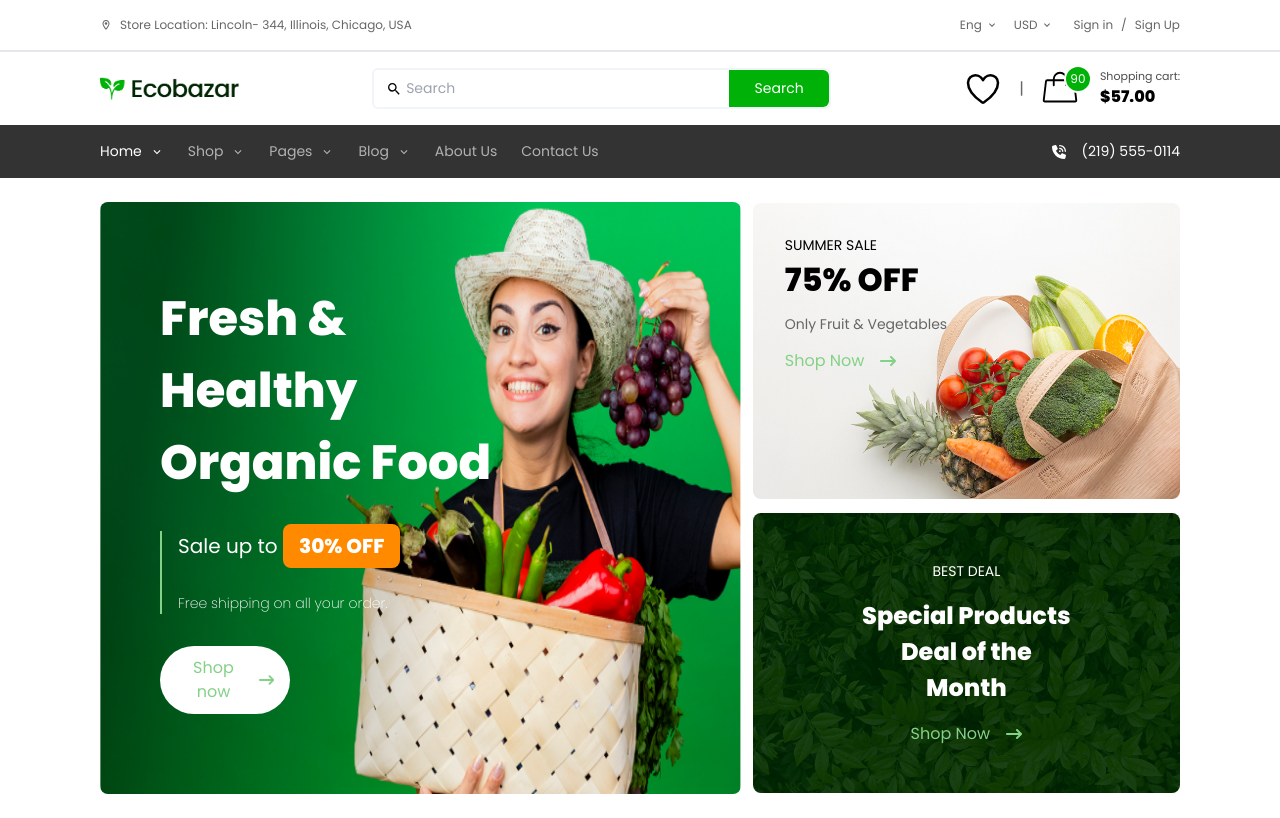
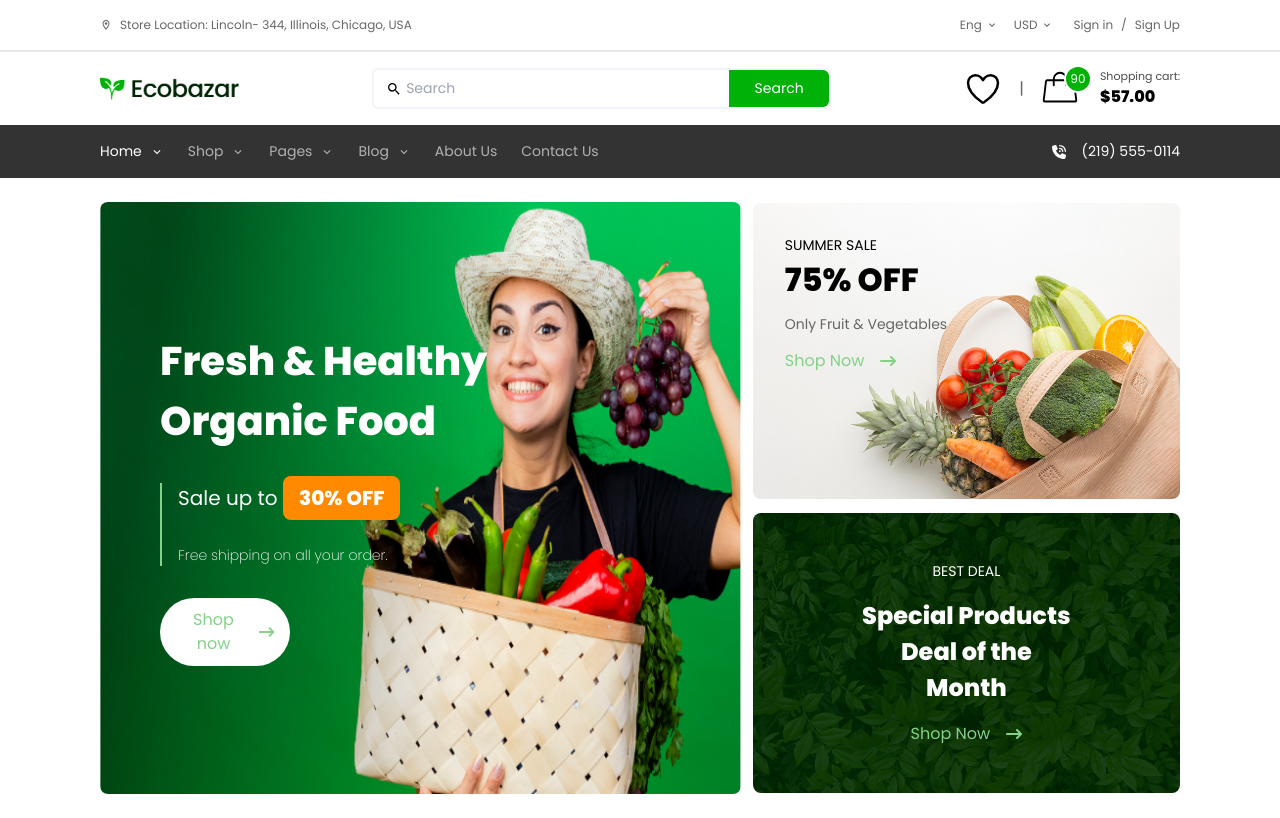
Before and after one commit to KodeNinj/Ecobazar, a Next.js app: page / in a window 1280 px wide. Built offline with nearby package versions, Linux system fonts and the light colour scheme.

Commit message:
reduce size of hero header

```diff
--- a/src/components/Hero.tsx
+++ b/src/components/Hero.tsx
@@ -18,7 +18,7 @@ const Hero = () => {
 						className="lg:w-full w-[100vw] lg:h-full lg:rounded-lg"
 					/>
 					<div className="texts absolute top-0 left-0 text-white lg:px-[60px] md:px-[40px] px-[20px] flex flex-col  justify-center h-full ">
-						<h2 className="herotext md:text-[48px] sm:text-[40px]  text-[32px] w-[70%]  font-bold">
+						<h2 className="herotext md:text-[40px] sm:text-[38px]  text-[30px] w-[70%]  font-bold">
 							Fresh & Healthy Organic Food
 						</h2>
 						<div className="border-l-2 border-[var(--Soft-Primary)] px-4 my-[32px]">
```
